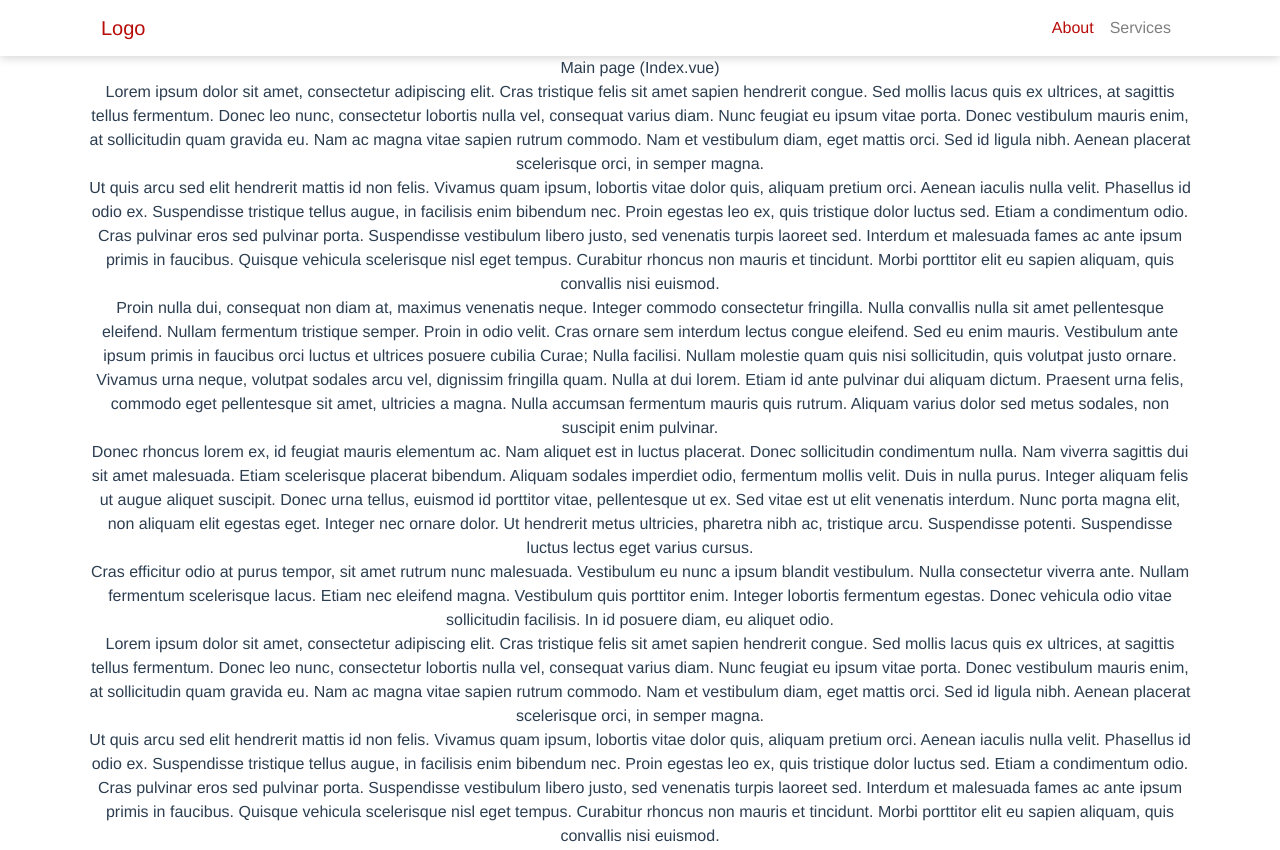
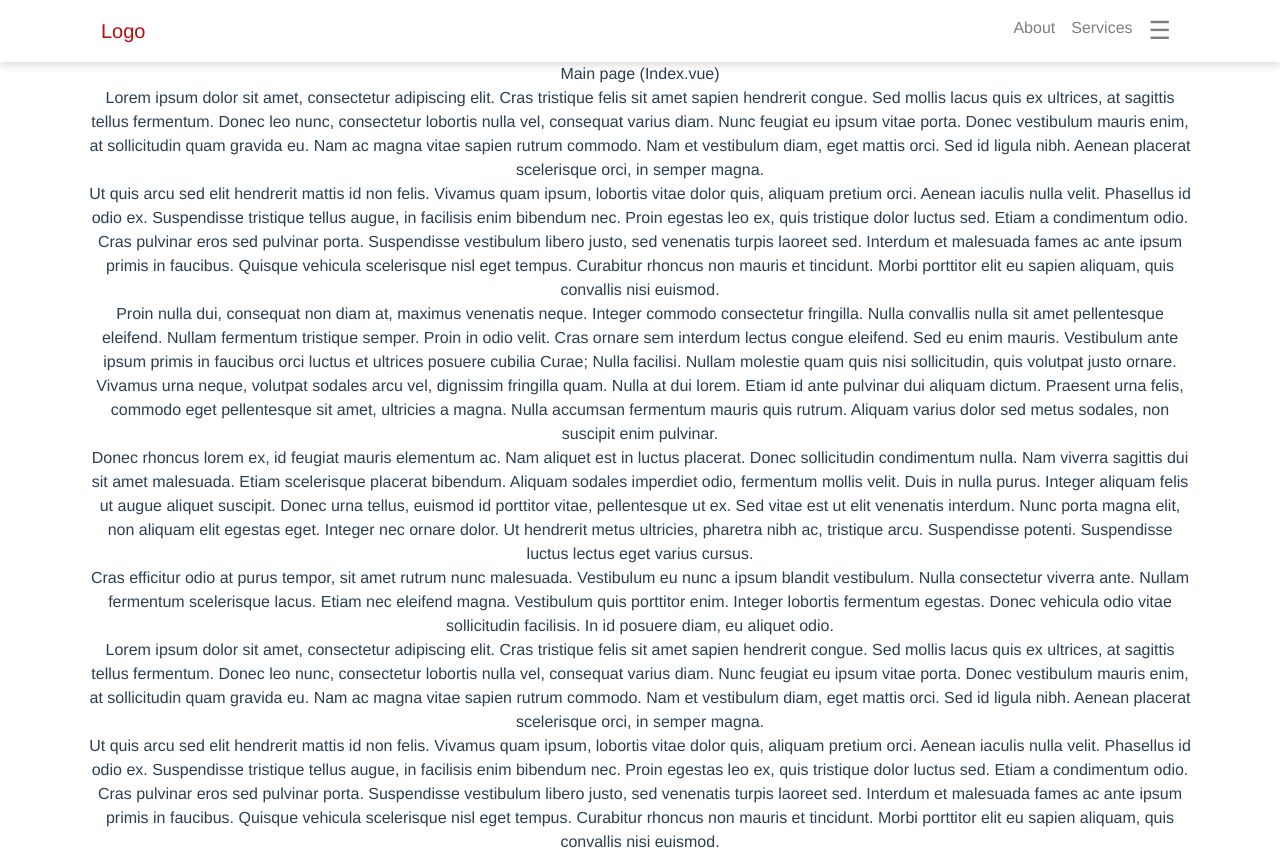
Before and after one commit to samuelOsborne/vuejs-storefront-template, a Vue app: page / in a window 1280 px wide. Shown: the top 850 px of the page. Built offline with nearby package versions, Linux system fonts and the light colour scheme.

Commit message:
- Full page overlay in progress - Sticky navbar not working anymore

```diff
--- a/src/App.vue
+++ b/src/App.vue
@@ -17,11 +17,4 @@ export default {
 </script>
 
 <style>
-#app {
-  font-family: Avenir, Helvetica, Arial, sans-serif;
-  -webkit-font-smoothing: antialiased;
-  -moz-osx-font-smoothing: grayscale;
-  text-align: center;
-  color: #2c3e50;
-}
 </style>
--- a/src/components/Header/Header.vue
+++ b/src/components/Header/Header.vue
@@ -1,4 +1,5 @@
 <template>
+    <div>
         <div class="navbar-bg">
             <b-container>
                 <b-navbar toggleable="lg" sticky>
@@ -7,28 +8,71 @@
                             Logo
                         </router-link>
                     </b-navbar-brand>
-                <b-navbar-toggle target="nav-collapse"></b-navbar-toggle>
-                <b-collapse id="nav-collapse" is-nav>
+                    <!--                    <b-navbar-toggle target="nav-collapse"></b-navbar-toggle>-->
+                    <!--                    <b-collapse id="nav-collapse" is-nav>-->
                     <b-navbar-nav class="ml-auto">
-                        <b-nav-item>
-                            <router-link :to="{ name: 'about' }" class="link-button">
+                        <b-nav-item class="link-button hide-navbar-items" :to="{ name: 'about' }">
                             About
-                            </router-link>
                         </b-nav-item>
-                        <b-nav-item href="" class="link-button">
+                        <b-nav-item class="link-button hide-navbar-items" :to="{ name: '' }">
                             Services
                         </b-nav-item>
+                        <b-nav-item class="link-button" >
+                            <span style="font-size:25px;cursor:pointer;line-height: normal" v-on:click="fullPageMenu">&#9776;</span>
+                        </b-nav-item>
                     </b-navbar-nav>
-                </b-collapse>
+                    <!--                    </b-collapse>-->
                 </b-navbar>
             </b-container>
+        </div>
+
+        <div class="full-page-overlay" v-bind:class="{ 'show-overlay': this.isActive }" style="width: 0;">
+            <a href="javascript:void(0)" class="closebtn" v-on:click="fullPageMenu">&times;</a>
+            <div class="overlay-content">
+                <b-list-group>
+                    <router-link :to=" {} ">
+                        Home
+                    </router-link>
+                    <router-link :to=" {} ">
+                        link
+                    </router-link>
+                    <router-link :to=" {} ">
+                        link
+                    </router-link>
+                </b-list-group>
+                <b-row>
+                    <b-col>
+                        <router-link :to=" {} ">
+                            link
+                        </router-link>
+                    </b-col>
+                    <b-col>
+                        <router-link :to=" {} ">
+                            link
+                        </router-link>
+                    </b-col>
+                </b-row>
+            </div>
+        </div>
     </div>
 </template>
 
 <script>
     export default {
         name: 'app',
-        components: {
+        components: {},
+        data : function() {
+            return (
+                {
+                    isActive: false
+                }
+            )
+        },
+        methods: {
+            fullPageMenu: function () {
+                console.log(this.isActive);
+                this.isActive = !this.isActive;
+            }
         }
     }
     // import Lottie from "vue-lottie";
--- a/src/scss/components/header.scss
+++ b/src/scss/components/header.scss
@@ -4,3 +4,63 @@
   position: sticky;
   top: 0;
 }
+
+.show-overlay {
+  width: 100% !important;
+}
+
+.full-page-overlay {
+  height: 100%;
+  width: 0;
+  position: fixed;
+  z-index: 200;
+  top: 0;
+  right: 0;
+  background-color: rgb(0,0,0);
+  background-color: rgba(0,0,0, 0.9);
+  overflow-x: hidden;
+  transition: 0.5s;
+
+  a {
+    padding: 8px;
+    text-decoration: none;
+    font-size: 36px;
+    color: #818181;
+    display: block;
+    transition: 0.3s;
+  }
+
+  a:hover, a:focus {
+    color: #f1f1f1;
+  }
+
+  .closebtn {
+    position: absolute;
+    top: 20px;
+    right: 45px;
+    font-size: 60px;
+  }
+
+  @media screen and (max-height: 450px) {
+    .a {font-size: 20px}
+    .closebtn {
+      font-size: 40px;
+      top: 15px;
+      right: 35px;
+    }
+  }
+}
+
+.overlay-content {
+  position: relative;
+  top: 25%;
+  width: 100%;
+  text-align: center;
+  margin-top: 30px;
+}
+
+.hide-navbar-items {
+  @media (max-width: 992px) {
+    display: none;
+  }
+}
--- a/src/scss/global.scss
+++ b/src/scss/global.scss
@@ -8,3 +8,11 @@ $mid: #0B4F6C;
 @import "components/header";
 @import "components/footer";
 @import "buttons";
+
+#app {
+  font-family: Avenir, Helvetica, Arial, sans-serif;
+  -webkit-font-smoothing: antialiased;
+  -moz-osx-font-smoothing: grayscale;
+  text-align: center;
+  color: #2c3e50;
+}
```
Also changed, not shown: 1 other file (tests, documents, lock files or other folders). Lines whose indentation alone changed are shown as unchanged.
